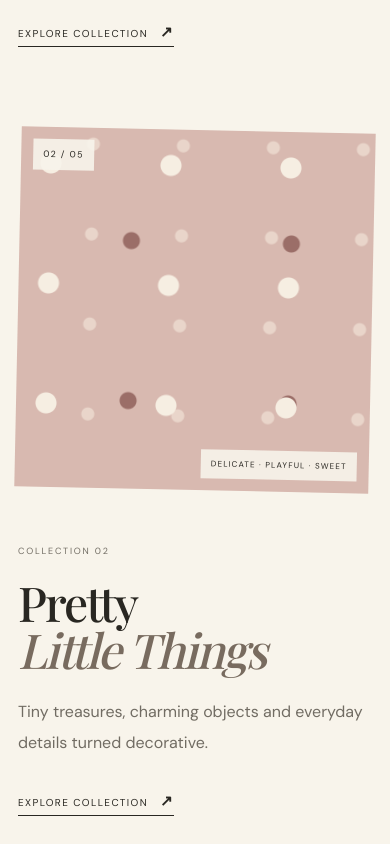
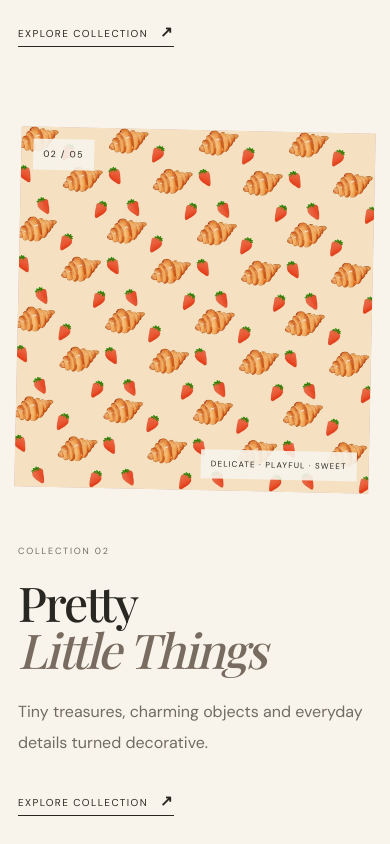
Before and after one commit to rachelthomas2021/Art-Portfolio, a plain HTML site: page index.html in a window 390 px wide. Shown: the part 2360-3204 px from the top of the page. Drawn offline with nearby package versions, Linux system fonts and the light colour scheme; a web font is replaced by a local one.

Commit message:
home page updates

```diff
--- a/index.html
+++ b/index.html
@@ -217,6 +217,14 @@
 
       <div class="collection-art pattern-pretty">
 
+        <img
+          class="collection-feature-image"
+          src="images/pattern-06-tacos.jpg"
+          alt="Breakfast Delight: repeating croissants and strawberries on a warm background"
+          loading="lazy"
+          decoding="async"
+        >
+
         <span class="art-note">02 / 05</span>
 
         <span class="art-caption">
@@ -302,6 +310,14 @@
 
 
       <div class="collection-art pattern-floral">
+
+        <img
+          class="collection-feature-image"
+          src="images/pattern-01-leaf-sprigs.jpg"
+          alt="Leaf Sprigs: green leafy sprigs scattered on a white background"
+          loading="lazy"
+          decoding="async"
+        >
 
         <span class="art-note">04 / 05</span>
 
--- a/style.css
+++ b/style.css
@@ -2179,6 +2179,22 @@ em {
   }
 
 
+  .collection-feature-image {
+
+    position: absolute;
+
+    inset: 0;
+
+    display: block;
+
+    width: 100%;
+
+    height: 100%;
+
+    object-fit: cover;
+  }
+
+
   .art-note {
 
     left: 12px;
```
